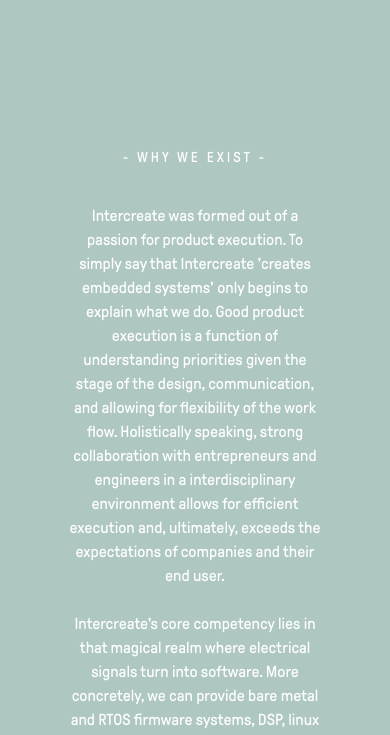
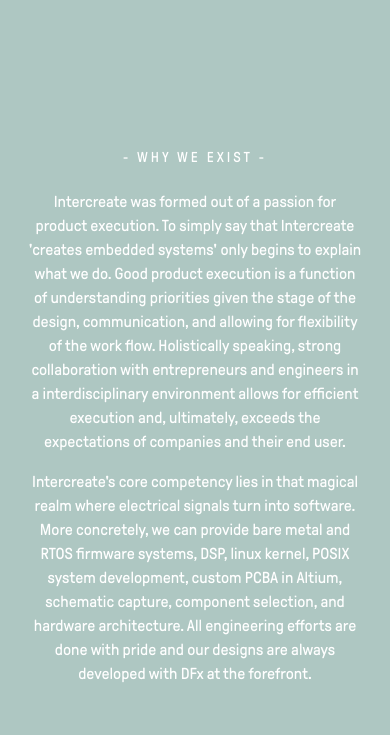
Before and after one commit to intercreate/www.intercreate.io, a website: page about/index.html in a window 390 px wide. Shown: the part 103-838 px from the top of the page. Drawn offline with Linux system fonts and the light colour scheme.

Commit message:
about padding adjusted

```diff
--- a/about/index.html
+++ b/about/index.html
@@ -75,14 +75,13 @@
       <div class="overlay"></div>
       <section class="exist text-center">
         <div class="container-fluid">
-          <div class="row">
-              <div class="col-xl-9 mx-auto">
-              <h2 class="text-white">- WHY WE EXIST -</h2>
+          <div class="row px-4">
+              <div class="col-lg-9 mx-auto px-1">
+                <h2 class="text-white mb-4">- WHY WE EXIST -</h2>
 
-              <p class="text-white pb-0 mb-0">Intercreate was formed out of a passion for product execution. To simply say that Intercreate 'creates embedded systems' only begins to explain what we do. Good product execution is a function of understanding priorities given the stage of the design, communication, and allowing for flexibility of the work flow. Holistically speaking, strong collaboration with entrepreneurs and engineers in a interdisciplinary environment allows for efficient execution and, ultimately, exceeds the expectations of companies and their end user.<br><br>
+                <p class="mb-3">Intercreate was formed out of a passion for product execution. To simply say that Intercreate 'creates embedded systems' only begins to explain what we do. Good product execution is a function of understanding priorities given the stage of the design, communication, and allowing for flexibility of the work flow. Holistically speaking, strong collaboration with entrepreneurs and engineers in a interdisciplinary environment allows for efficient execution and, ultimately, exceeds the expectations of companies and their end user.</p>
 
-              Intercreate's core competency lies in that magical realm where electrical signals turn into software. More concretely, we can provide bare metal and RTOS firmware systems, DSP, linux kernel, POSIX system development, custom PCBA in Altium, schematic capture, component selection, and hardware architecture. All engineering efforts are done with pride and our designs are always developed with DFx at the forefront.</p>
-
+                <p class="mb-0">Intercreate's core competency lies in that magical realm where electrical signals turn into software. More concretely, we can provide bare metal and RTOS firmware systems, DSP, linux kernel, POSIX system development, custom PCBA in Altium, schematic capture, component selection, and hardware architecture. All engineering efforts are done with pride and our designs are always developed with DFx at the forefront.</p>
               </div>
           </div>
         </div>
@@ -96,8 +95,8 @@
         <h2 class="m-0">- TEAM -</h2>
       </div>
       <div class="row justify-content-center">
-        <div class="col-12 col-xl-9">
-          <div class="row">
+        <div class="col-12 col-xl-9 px-4">
+          <div class="row px-1">
             <!-- <div class="col-12 col-md-6 col-xl-4 mb-4 text-center">
               <img src="../img/Dave.png" alt="Dave Desrochers">
               <h3 class="mt-4 mb-0">Dave Desrochers</h3>
@@ -156,7 +155,7 @@
     <section class="contact">
       <div class="container">
         <div class="row">
-          <div class="col-lg-12 text-center">
+          <div class="col-lg-12 text-center px-4">
              <h2>- CONTACT US -</h2>
 
               <p>Intercreate is based in San Francisco, where passion and ambition thrive.</p>
--- a/css/intercreate.css
+++ b/css/intercreate.css
@@ -348,14 +348,7 @@
     /* padding: 100px 0px 100px 0px; */
 }
 
-section.exist h2 {font-size: 90%; letter-spacing: 3px;
-padding:0px 0px 20px 0px; }
-
-section.exist p { padding: 10px 100px 10px 100px; }
-
-@media (max-width: 667px){
-	section.exist p { padding: 10px 50px 10px 50px; }
-}
+section.exist h2 {font-size: 90%; letter-spacing: 3px;}
 
 /* -----------------------------------*/
 /* ------------>>> TEAM <<<----------*/
```
